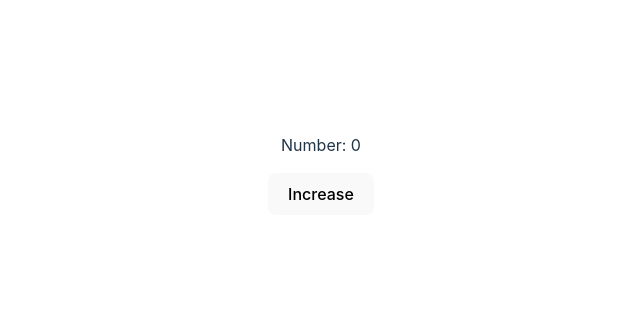
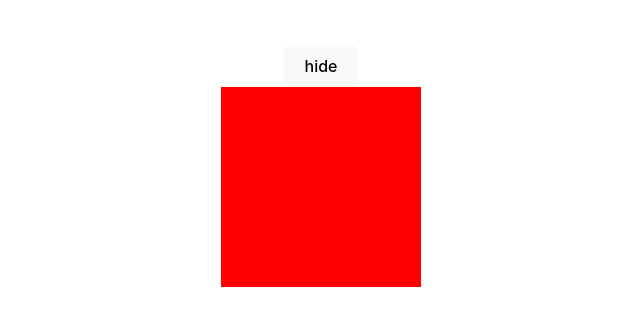
Before and after one commit to R3ter/ReactAssignments, a React (Vite) app: page / in a window 1280 px wide. Shown: the part 234-560 px from the top of the page, without its empty margins (319-959 px from the left). Built offline with nearby package versions, Linux system fonts and the light colour scheme.

Commit message:
Assinment.hideAndSeek

```diff
--- a/src/App.jsx
+++ b/src/App.jsx
@@ -1,5 +1,6 @@
 import "./App.css";
 import IncrementButton from "./Components/Assignment.6.1_increment/IncrementButton";
+import HideAdnSeek from "./Components/Assignment.6.2_hide_and_seek/HideAdnSeek";
 import Quiz from "./Components/Assignment.quiz/Quiz";
 import Assignment32 from "./Components/Assignment3.2";
 import Assignment41 from "./Components/Assignment4.1";
@@ -9,7 +10,7 @@ import HelloWorld from "./Components/HelloWorld";
 function App() {
   return (
     <div className="App">
-      <IncrementButton></IncrementButton>
+      <HideAdnSeek></HideAdnSeek>
     </div>
   );
 }
--- /dev/null
+++ b/src/Components/Assignment.6.2_hide_and_seek/HideAdnSeek.jsx
@@ -0,0 +1,24 @@
+import { useState } from "react";
+
+export default () => {
+  const [hidden, setHidden] = useState({ state: true, text: "hide" });
+  return (
+    <div>
+      <button
+        onClick={() => {
+          setHidden({
+            state: !hidden.state,
+            text: hidden.state ? "show" : "hide",
+          });
+        }}
+      >
+        {hidden.text}
+      </button>
+      {hidden.state && (
+        <div
+          style={{ width: "200px", height: "200px", backgroundColor: "red" }}
+        ></div>
+      )}
+    </div>
+  );
+};
```
